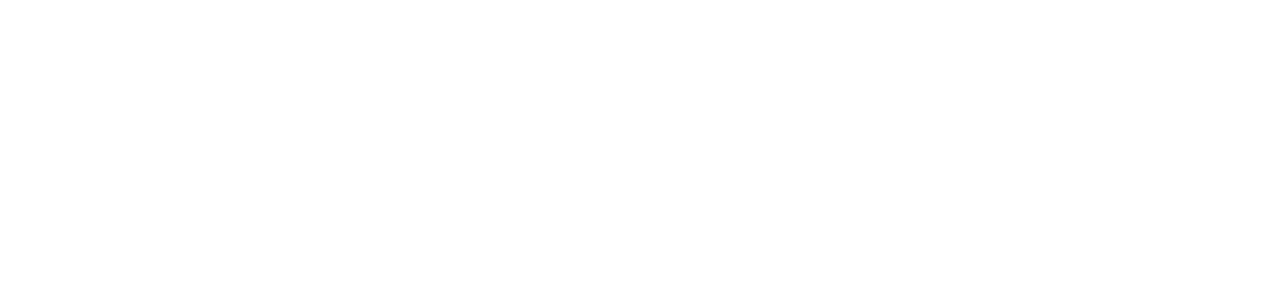
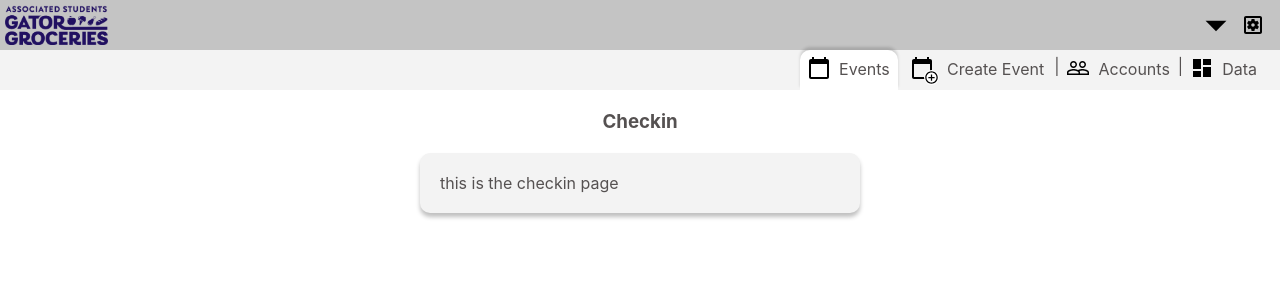
Before and after one commit to shane-au-wade/sfsu-gatorgroceries, a React (Create React App) app in the folder frontend/: page /admin/checkin in a window 1280 px wide. Shown: the top 300 px of the page. Built offline with nearby package versions, Linux system fonts and the light colour scheme.

Commit message:
created the Checkin Page

```diff
--- a/frontend/src/App.js
+++ b/frontend/src/App.js
@@ -8,6 +8,7 @@
 
 import AdminEvents from './admin/components/events/AdminEvents'
 import AdminCreateEvent from './admin/components/createEvent/AdminCreateEvent'
+import AdminCheckin from './admin/components/checkin/AdminCheckin'
 import AdminAccounts from './admin/components/accounts/AdminAccounts'
 import AdminCreateUser from './admin/components/accounts/AdminCreateUser';
 import AdminData from './admin/components/data/AdminData'
@@ -27,6 +28,7 @@
         <Route path='/admin/login' component={AdminLogin}/>
         <Route path='/admin/events' component={AdminEvents} />
         <Route path='/admin/create-event' component={AdminCreateEvent} />
+        <Route path='/admin/checkin' component={AdminCheckin} />
         <Route path='/admin/accounts' component={AdminAccounts} />
         <Route path='/admin/create-user' component={AdminCreateUser} />
         <Route path='/admin/data' component={AdminData} />
--- /dev/null
+++ b/frontend/src/admin/components/checkin/AdminCheckin.css
@@ -0,0 +1,23 @@
+.adminCheckin .checkin-div {
+  width: 400px;
+  background: #f3f3f3;
+  -webkit-box-shadow: 0px 4px 4px rgba(0, 0, 0, 0.25);
+          box-shadow: 0px 4px 4px rgba(0, 0, 0, 0.25);
+  border-radius: 10px;
+  margin: 0 auto;
+  margin-bottom: 20px;
+  padding: 20px;
+}
+
+.adminCheckin .text-centered {
+  text-align: center;
+}
+
+.adminCheckin .text-left {
+  text-align: right;
+}
+
+.adminCheckin .padded {
+  padding: 20px;
+}
+/*# sourceMappingURL=AdminCheckin.css.map */
--- /dev/null
+++ b/frontend/src/admin/components/checkin/AdminCheckin.js
@@ -0,0 +1,22 @@
+import React, {useState} from 'react'
+import AdminHeader from '../adminHeader/adminHeader.jsx'
+import './AdminCheckin.css'
+
+const AdminCheckin = () => {
+
+    // const [showUsersTable, setUsersTable] = useState(true);
+    // const [showCreateUser, setCreateUser] = useState(false);
+
+return (
+    <div className='adminCheckin'>
+    <AdminHeader selected='Events' username='Admin T.'></AdminHeader>
+        <div className='AdminContentArea'>
+        <h3 className='text-centered padded'>Checkin</h3>
+            <div className='checkin-div'>
+            this is the checkin page
+            </div>
+        </div>
+    </div>
+)};
+
+export default AdminCheckin
--- /dev/null
+++ b/frontend/src/admin/components/checkin/AdminCheckin.scss
@@ -0,0 +1,25 @@
+.adminCheckin {
+
+    .checkin-div {
+        width: 400px;
+        background: #f3f3f3;
+        box-shadow: 0px 4px 4px rgba(0, 0, 0, 0.25);
+        border-radius: 10px;
+        margin: 0 auto;
+        margin-bottom: 20px;
+        padding: 20px;
+    }
+
+    .text-centered {
+        text-align: center;
+    }
+
+    .text-left {
+        text-align: right;
+    }
+
+    .padded {
+        padding: 20px;
+    }
+
+}
```
Also changed, not shown: 1 other file (tests, documents, lock files or other folders).
